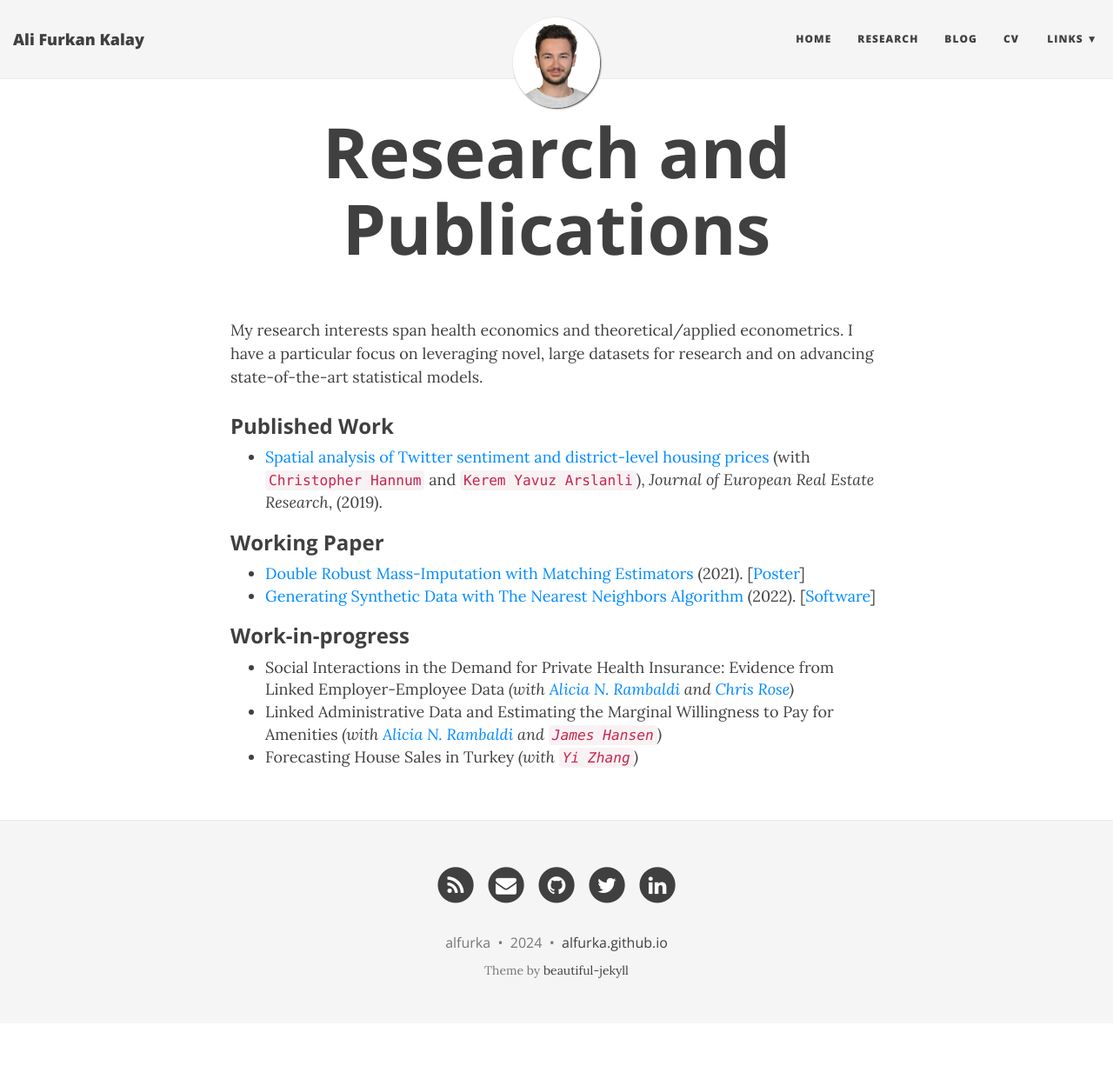
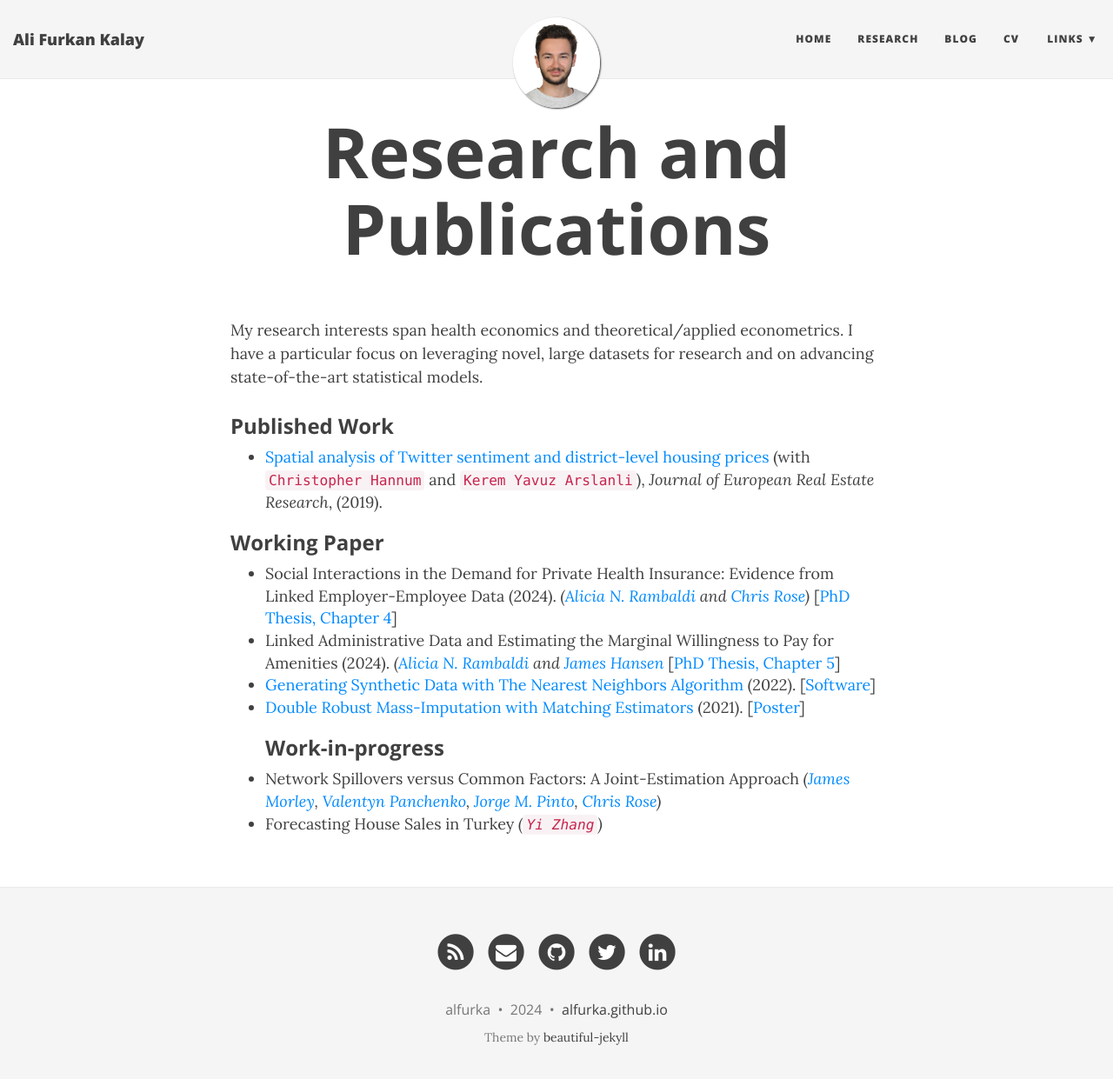
Before and after one commit to alfurka/alfurka.github.io, a Jekyll site: the page built from research.md, in a window 1280 px wide and 1254 px high. Shown: the top 1241 px of the window at 87% size. Built offline with Jekyll 4.4.1, drawn with Linux system fonts in a browser that asks for light colours; nearby versions of some CDN libraries.

Commit message:
Update research.md

```diff
--- a/research.md
+++ b/research.md
@@ -11,11 +11,11 @@ My research interests span health economics and theoretical/applied econometrics
 
 ### Working Paper
 
+- Social Interactions in the Demand for Private Health Insurance: Evidence from Linked Employer-Employee Data (2024). *([Alicia N. Rambaldi](https://www.aliciarambaldi.net/) and [Chris Rose](https://sites.google.com/site/christiernrose/))* [[PhD Thesis, Chapter 4](https://espace.library.uq.edu.au/view/UQ:b48c90d)]
+- Linked Administrative Data and Estimating the Marginal Willingness to Pay for Amenities (2024). *([Alicia N. Rambaldi](https://www.aliciarambaldi.net/) and [James Hansen](https://sites.google.com/site/jamesfrhansen/home)* [[PhD Thesis, Chapter 5](https://espace.library.uq.edu.au/view/UQ:b48c90d)]
+- [Generating Synthetic Data with The Nearest Neighbors Algorithm](https://arxiv.org/abs/2210.00884) (2022). [[Software](https://github.com/alfurka/synloc)]
 - [Double Robust Mass-Imputation with Matching Estimators](https://arxiv.org/abs/2110.09275) (2021). [[Poster](https://alfurka.github.io/myfiles/Poster_Presentation.pdf)]
-- [Generating Synthetic Data with The Nearest Neighbors Algorithm](https://arxiv.org/abs/2210.00884) (2022). [[Software](https://github.com/alfurka/synloc)]
-
 ### Work-in-progress
 
-- Social Interactions in the Demand for Private Health Insurance: Evidence from Linked Employer-Employee Data *(with [Alicia N. Rambaldi](https://www.aliciarambaldi.net/) and [Chris Rose](https://sites.google.com/site/christiernrose/))*
-- Linked Administrative Data and Estimating the Marginal Willingness to Pay for Amenities *(with [Alicia N. Rambaldi](https://www.aliciarambaldi.net/) and `James Hansen`)*
-- Forecasting House Sales in Turkey *(with `Yi Zhang`)*
+- Network Spillovers versus Common Factors: A Joint-Estimation Approach *([James Morley](https://sites.google.com/site/jamescmorley/), [Valentyn Panchenko](https://www.unsw.edu.au/staff/valentyn-panchenko), [Jorge M. Pinto](https://sites.google.com/site/cokeconphd/research?authuser=0), [Chris Rose](https://sites.google.com/site/christiernrose/))*
+- Forecasting House Sales in Turkey *(`Yi Zhang`)*
```
